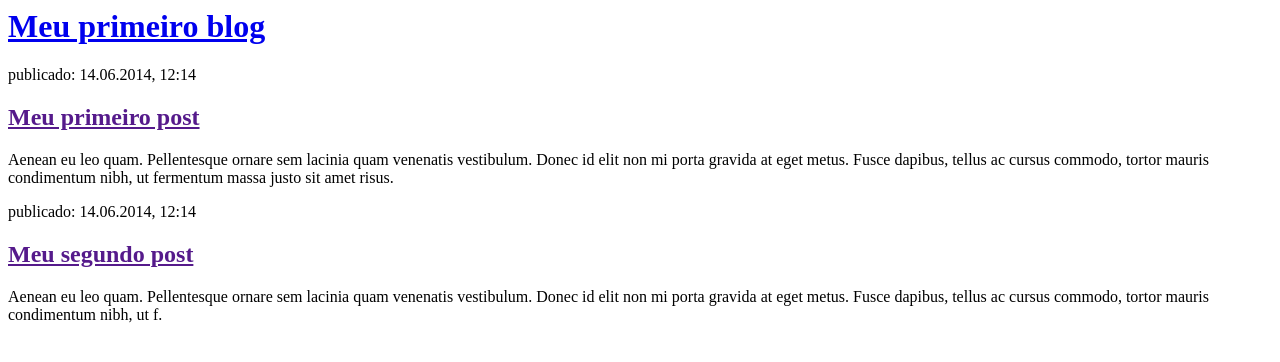
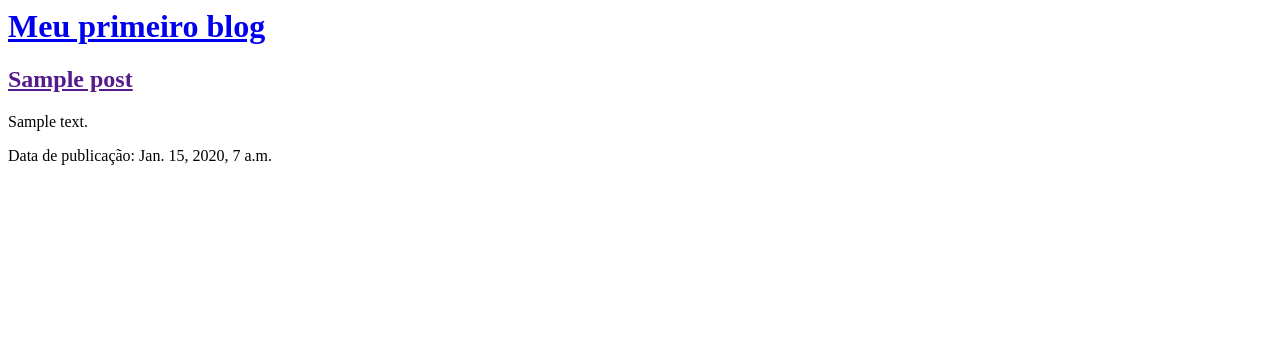
Before and after one commit to DamienLovemore/Meu-Primeiro-Blog, a Django app: page / in a window 1280 px wide. Shown: the top 362 px of the page. Run offline with Django 3.2, Linux system fonts and the light colour scheme; tables that the repository leaves empty hold one stand-in row (values such as "Sample post").

Commit message:
Meu Primeiro Blog, quarto commit

```diff
--- a/blog/models.py
+++ b/blog/models.py
@@ -6,12 +6,12 @@ class Post(models.Model):
     author=models.ForeignKey(settings.AUTH_USER_MODEL,on_delete=models.CASCADE)
     title=models.CharField(max_length=200)
     text=models.TextField()
-    create_date=models.DateTimeField(default=timezone.now)
+    created_date=models.DateTimeField(default=timezone.now)
     published_date=models.DateTimeField(blank=True, null=True)
 
     def publish(self):
-        self.published_date=timezone.now
+        self.published_date=timezone.now()
         self.save()
 
-    def _str_(self):
+    def __str__(self):
         return self.title
--- a/blog/templates/blog/post_list.html
+++ b/blog/templates/blog/post_list.html
@@ -12,16 +12,12 @@
             <h1><a href="/">Meu primeiro blog</a></h1>
         </div>
 
-        <div>
-            <p>publicado: 14.06.2014, 12:14</p>
-            <h2><a href="">Meu primeiro post</a></h2>
-            <p>Aenean eu leo quam. Pellentesque ornare sem lacinia quam venenatis vestibulum. Donec id elit non mi porta gravida at eget metus. Fusce dapibus, tellus ac cursus commodo, tortor mauris condimentum nibh, ut fermentum massa justo sit amet risus.</p>
-        </div>
-
-        <div>
-            <p>publicado: 14.06.2014, 12:14</p>
-            <h2><a href="">Meu segundo post</a></h2>
-            <p>Aenean eu leo quam. Pellentesque ornare sem lacinia quam venenatis vestibulum. Donec id elit non mi porta gravida at eget metus. Fusce dapibus, tellus ac cursus commodo, tortor mauris condimentum nibh, ut f.</p>
-        </div>
+        {% for post in posts %}
+           <div>
+                <h2><a href="">{{post.title}}</a></h2>
+                <p>{{post.text|linebreaksbr}}</p>
+                <p>Data de publicação: {{post.published_date}}</p>
+           </div>
+        {% endfor %}
     </body>
 </html>
--- a/blog/views.py
+++ b/blog/views.py
@@ -1,4 +1,7 @@
 from django.shortcuts import render
+from django.utils import timezone
+from .models import Post #Import a classe Post do arquivo models que está dentro desta pasta(.)
 
 def post_list(request):
-    return render(request,'blog/post_list.html',{})
+    posts=Post.objects.filter(published_date__lte=timezone.now()).order_by('published_date')
+    return render(request,'blog/post_list.html',{'posts':posts})
```
Also changed, not shown: blog/migrations/0002_auto_20210113_0917.py (added).
